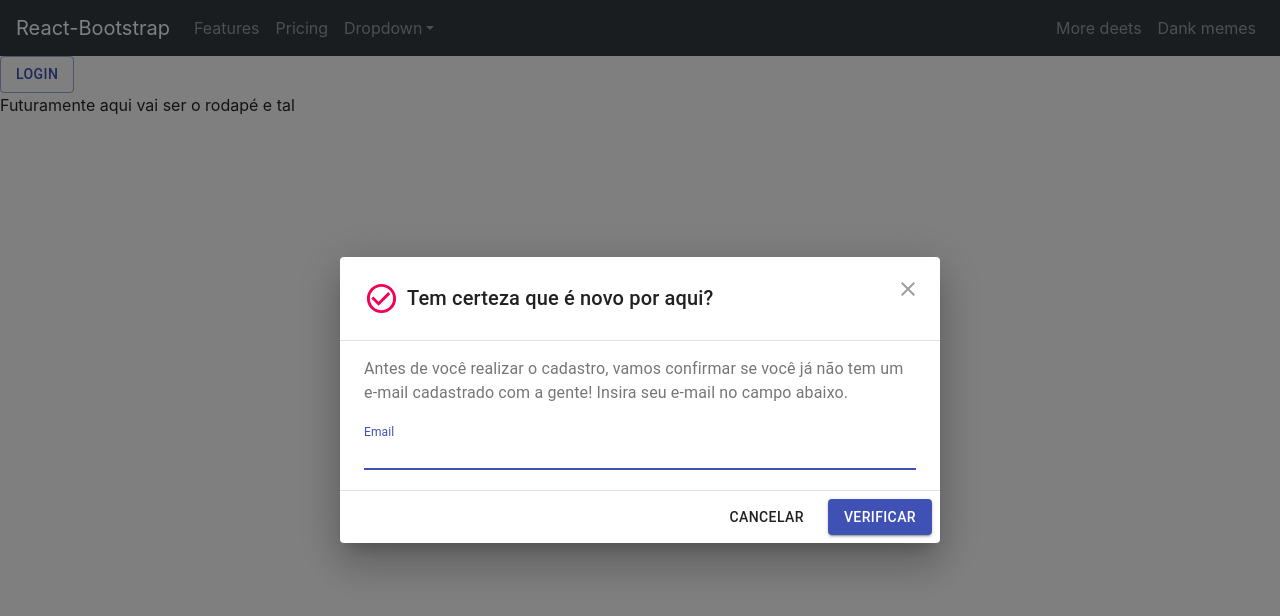
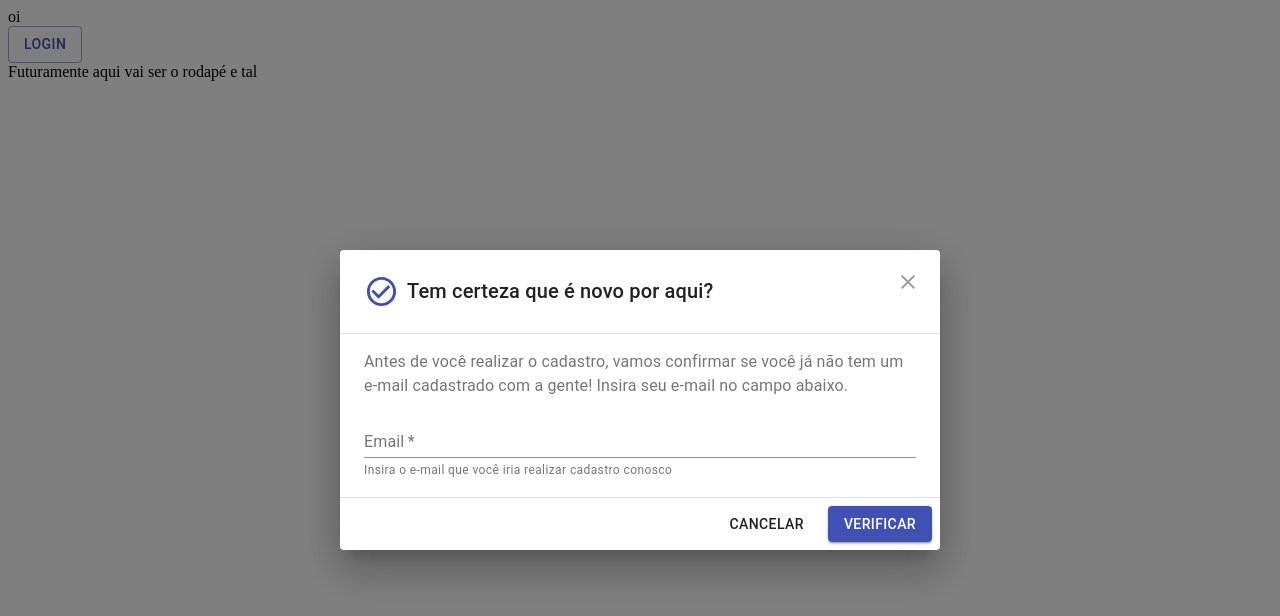
Before and after one commit to saamanthacosta/tecnomarias, a React (Create React App) app: page / in a window 1280 px wide. Both pictures are taken after a click on the button "LOGIN". Shown: the top 616 px of the page. Built offline with nearby package versions, Linux system fonts and the light colour scheme.

Commit message:
[DELETE] Merge pull request #2 from saamanthacosta/feature/inputs
Feature/inputs

```diff
--- a/package.json
+++ b/package.json
@@ -5,6 +5,7 @@
   "dependencies": {
     "@material-ui/core": "^4.11.3",
     "@material-ui/icons": "^4.11.2",
+    "@material-ui/lab": "^4.0.0-alpha.57",
     "axios": "^0.21.1",
     "bootstrap": "^4.6.0",
     "flux": "^4.0.1",
--- a/src/components/App.js
+++ b/src/components/App.js
@@ -1,7 +1,7 @@
 import { Route, Switch } from "react-router";
 import { BrowserRouter } from "react-router-dom";
-import Header from "./common/header";
-import Rodape from "./common/rodape";
+import Header from "./common/Header";
+import Rodape from "./common/Rodape";
 import Home from "./pages/Home";
 import { routes } from "../config/routes";
 import ConfirmarRemocaoVaga from "./common/Modais/Confirmar/Existencia-Conta";
--- a/src/components/common/BotaoSimples/index.jsx
+++ b/src/components/common/BotaoSimples/index.jsx
@@ -20,7 +20,7 @@ export default function BotaoSimples({ focus, onClick, cor, disabled, variant, n
 BotaoSimples.propTypes = {
   onClick: PropTypes.func.isRequired,
   autoFocus: PropTypes.bool,
-  color: PropTypes.string.isRequired,
+  cor: PropTypes.string,
   disabled: PropTypes.bool,
   variant: PropTypes.string
 
@@ -28,6 +28,7 @@ BotaoSimples.propTypes = {
 
 BotaoSimples.defaultProps = {
   autoFocus: true,
-  variant: "",
+  variant: null,
+  cor: "primary",
   disabled: false
 }
--- /dev/null
+++ b/src/components/common/Input/Texto/index.jsx
@@ -0,0 +1,44 @@
+import React from 'react'
+import TextField from '@material-ui/core/TextField';
+import PropTypes from 'prop-types';
+
+export default function InputTexto({ type, onChange, label, required, disabled, readOnly, textoDeAjuda, erro, value, grande }) {
+    return <>
+        <TextField
+            type={type}
+            label={label}
+            required={required}
+            disabled={disabled}
+            InputProps={{
+                readOnly: readOnly,
+            }}
+            helperText={textoDeAjuda}
+            error={erro}
+            value={value}
+            fullWidth={grande}
+            onChange={onChange}
+        />
+    </>
+}
+
+InputTexto.propTypes = {
+    type: PropTypes.string.isRequired,
+    label: PropTypes.string.isRequired,
+    textoDeAjuda: PropTypes.string,
+    value: PropTypes.any.isRequired,
+    onChange: PropTypes.func.isRequired,
+    required: PropTypes.bool,
+    disabled: PropTypes.bool,
+    readOnly: PropTypes.bool,
+    grande: PropTypes.bool,
+    erro: PropTypes.bool
+}
+
+InputTexto.defaultProps = {
+    required: false,
+    disabled: false,
+    readOnly: false,
+    grande: true,
+    erro: false,
+    textoDeAjuda: null
+}
--- a/src/components/common/Modais/Confirmar/Existencia-Conta/index.jsx
+++ b/src/components/common/Modais/Confirmar/Existencia-Conta/index.jsx
@@ -1,35 +1,37 @@
-import React from 'react';
-import TextField from '@material-ui/core/TextField';
+import React, { useState } from 'react';
 import DialogContentText from '@material-ui/core/DialogContentText';
 import CheckCircleOutlineIcon from '@material-ui/icons/CheckCircleOutline';
+import InputTexto from '../../../Input/Texto'
 import Modal from '../..';
 
 export default function ConfirmarCadastro() {
 
+  const [email, setEmail] = useState("");
+
   const conteudoModal = <>
-    <DialogContentText id="alert-dialog-description">
+    <DialogContentText >
       Antes de você realizar o cadastro, vamos confirmar se você já não tem um e-mail cadastrado com a gente! Insira seu e-mail no campo abaixo.
     </DialogContentText>
-    <TextField
-      autoFocus
-      margin="dense"
-      name="email"
+    <InputTexto
+      type="email"
       label="Email"
-      type="email"
-      fullWidth
+      grande={true}
+      required={true}
+      onChange={(e) => setEmail(e.target.value)}
+      textoDeAjuda="Insira o e-mail que você iria realizar cadastro conosco"
+      value={email}
     />
   </>
 
   const modal = {
     titulo: {
       nome: 'Tem certeza que é novo por aqui?',
-      avatar: <CheckCircleOutlineIcon color="secondary" fontSize="large" />
+      avatar: <CheckCircleOutlineIcon color="primary" fontSize="large" />
     },
     conteudo: conteudoModal,
     botao: {
       abrir: {
         nome: 'Login',
-        cor: 'primary'
       },
       acaoPrincipal: {
         nome: 'Verificar',
--- a/src/components/common/Modais/index.jsx
+++ b/src/components/common/Modais/index.jsx
@@ -8,6 +8,7 @@ import IconButton from "@material-ui/core/IconButton";
 import CloseIcon from "@material-ui/icons/Close";
 import Typography from "@material-ui/core/Typography";
 import BotaoSimples from "../BotaoSimples";
+import PropTypes from 'prop-types';
 
 const styles = (theme) => ({
   root: {
@@ -99,3 +100,42 @@ export default function Modal({ modal }) {
     </Dialog>
   </>;
 }
+
+Modal.propTypes = {
+  modal: PropTypes.shape({
+    titulo: PropTypes.shape({
+      nome: PropTypes.string.isRequired,
+      avatar: PropTypes.element
+    }),
+    conteudo: PropTypes.element,
+    botao: PropTypes.shape({
+      abrir: PropTypes.shape({
+        nome: PropTypes.string.isRequired,
+        cor: PropTypes.string
+      }),
+      acaoPrincipal: PropTypes.shape({
+        nome: PropTypes.string.isRequired,
+        cor: PropTypes.string,
+        funcao: PropTypes.func.isRequired
+      }),
+      cancelar: PropTypes.bool
+    })
+  })
+}
+
+Modal.defaultProps = {
+  modal: PropTypes.shape({
+    titulo: PropTypes.shape({
+      avatar: null
+    }),
+    botao: PropTypes.shape({
+      abrir: PropTypes.shape({
+        cor: "secondary",
+      }),
+      acaoPrincipal: PropTypes.shape({
+        cor: "primary",
+      }),
+      cancelar: true
+    })
+  })
+}
--- a/src/components/common/header/index.jsx
+++ b/src/components/common/header/index.jsx
@@ -1,29 +1,30 @@
-import { Nav, Navbar, NavDropdown } from "react-bootstrap";
+// import { Nav, Navbar, NavDropdown } from "react-bootstrap";
 
 export default function Header() {
     return (
-        <Navbar collapseOnSelect expand="lg" bg="dark" variant="dark">
-            <Navbar.Brand href="#home">React-Bootstrap</Navbar.Brand>
-            <Navbar.Toggle aria-controls="responsive-navbar-nav" />
-            <Navbar.Collapse id="responsive-navbar-nav">
-                <Nav className="mr-auto">
-                    <Nav.Link href="#features">Features</Nav.Link>
-                    <Nav.Link href="#pricing">Pricing</Nav.Link>
-                    <NavDropdown title="Dropdown" id="collasible-nav-dropdown">
-                        <NavDropdown.Item href="#action/3.1">Action</NavDropdown.Item>
-                        <NavDropdown.Item href="#action/3.2">Another action</NavDropdown.Item>
-                        <NavDropdown.Item href="#action/3.3">Something</NavDropdown.Item>
-                        <NavDropdown.Divider />
-                        <NavDropdown.Item href="#action/3.4">Separated link</NavDropdown.Item>
-                    </NavDropdown>
-                </Nav>
-                <Nav>
-                    <Nav.Link href="#deets">More deets</Nav.Link>
-                    <Nav.Link eventKey={2} href="#memes">
-                        Dank memes
-      </Nav.Link>
-                </Nav>
-            </Navbar.Collapse>
-        </Navbar>
+    //     <Navbar collapseOnSelect expand="lg" bg="dark" variant="dark">
+    //         <Navbar.Brand href="#home">React-Bootstrap</Navbar.Brand>
+    //         <Navbar.Toggle aria-controls="responsive-navbar-nav" />
+    //         <Navbar.Collapse id="responsive-navbar-nav">
+    //             <Nav className="mr-auto">
+    //                 <Nav.Link href="#features">Features</Nav.Link>
+    //                 <Nav.Link href="#pricing">Pricing</Nav.Link>
+    //                 <NavDropdown title="Dropdown" id="collasible-nav-dropdown">
+    //                     <NavDropdown.Item href="#action/3.1">Action</NavDropdown.Item>
+    //                     <NavDropdown.Item href="#action/3.2">Another action</NavDropdown.Item>
+    //                     <NavDropdown.Item href="#action/3.3">Something</NavDropdown.Item>
+    //                     <NavDropdown.Divider />
+    //                     <NavDropdown.Item href="#action/3.4">Separated link</NavDropdown.Item>
+    //                 </NavDropdown>
+    //             </Nav>
+    //             <Nav>
+    //                 <Nav.Link href="#deets">More deets</Nav.Link>
+    //                 <Nav.Link eventKey={2} href="#memes">
+    //                     Dank memes
+    //   </Nav.Link>
+    //             </Nav>
+    //         </Navbar.Collapse>
+    //     </Navbar>
+    <div>oi</div>
     )
 }
--- a/src/index.js
+++ b/src/index.js
@@ -2,7 +2,7 @@ import React from 'react';
 import ReactDOM from 'react-dom';
 import App from './components/App';
 
-import 'bootstrap/dist/css/bootstrap.min.css';
+// import 'bootstrap/dist/css/bootstrap.min.css';
 
 ReactDOM.render(
   <React.StrictMode>
```
Also changed, not shown: src/components/common/Input/Checkbox/index.jsx (added, +42 -0 lines), src/components/common/Input/Data/index.jsx (added, +59 -0 lines), src/components/common/Input/Radio/index.jsx (added, +43 -0 lines), src/components/common/Input/Select/index.jsx (added, +37 -0 lines).
